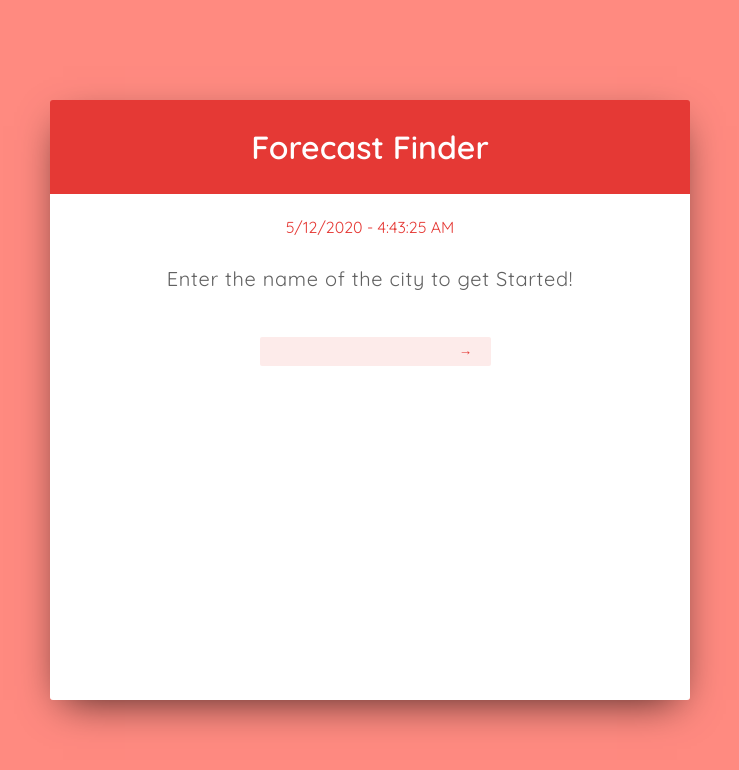
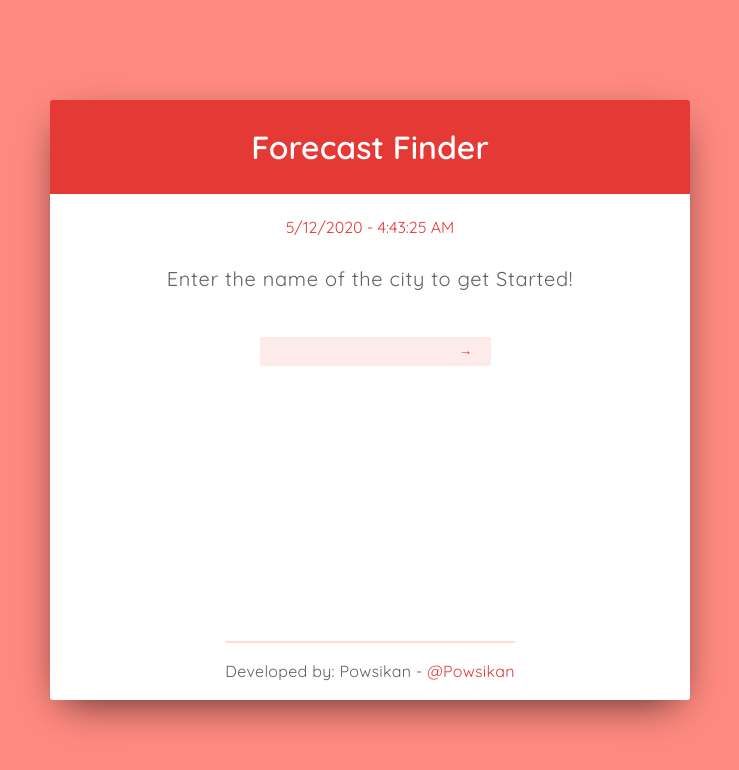
Before and after one commit to Powsikan/WeatherApp, a React (Create React App) app: page / in a window 1280 px wide. Shown: the top 770 px of the page, without its empty margins (270-1009 px from the left). Built offline with nearby package versions, Linux system fonts and the light colour scheme.

Commit message:
footer added

```diff
--- a/src/components/Footer.js
+++ b/src/components/Footer.js
@@ -2,7 +2,8 @@ import React from "react";
 
 const Footer=()=>(
     <div className="footer">
-        <p>Enter the name of the city to get Started! </p>
+        <p>Developed by: Powsikan - <a rel="noopener noreferrer" target="_blank" href="https://github.com/Powsikan">@Powsikan</a> </p>
+
     </div>
 )
 
--- a/src/components/Main.js
+++ b/src/components/Main.js
@@ -10,6 +10,7 @@ import WeatherData from "./WeatherData";
 import Error from "./Error";
 import DateTime from "./DateTime";
 import Tagline from "./Tagline";
+import Footer from "./Footer";
 
 
 const Main = () => {
@@ -41,6 +42,7 @@ const Main = () => {
                     {weather && <WeatherData/>}
                     {error&&<Error error={error}/>}
                 </Context.Provider>
+                <Footer/>
             </Content>
 
         </div>
```
